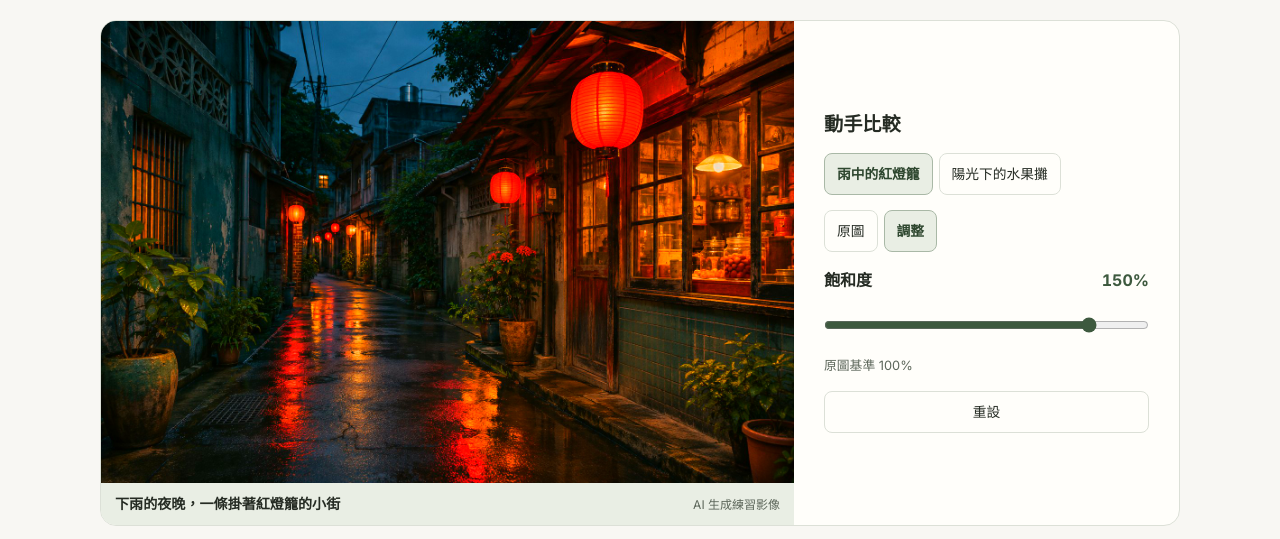
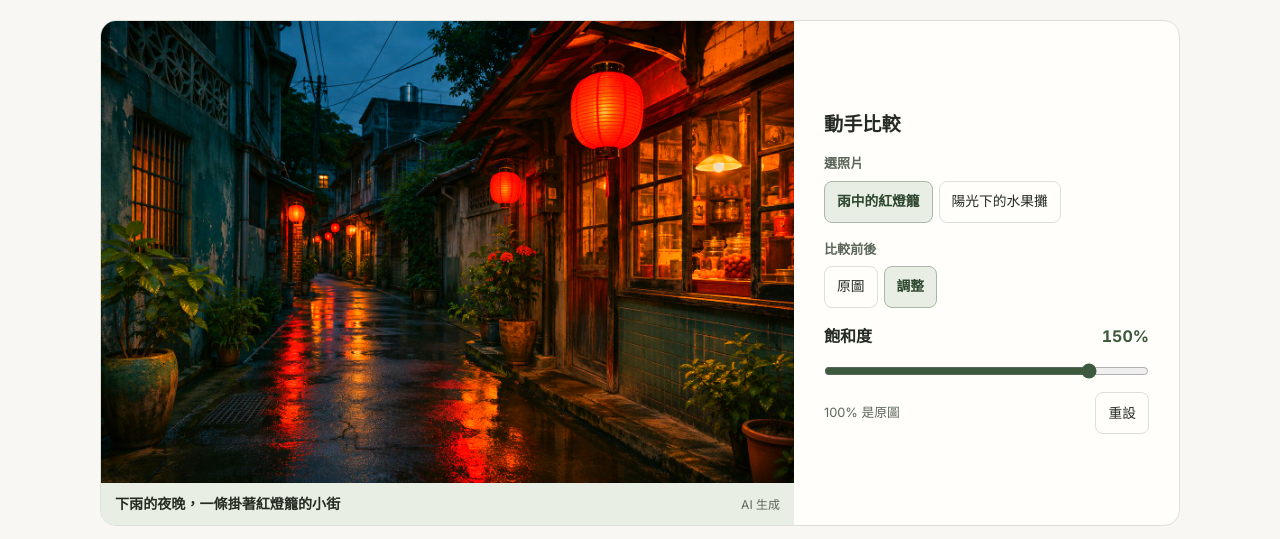
Before and after one commit to pinhao0827/pixel-darkroom, a plain HTML site: page docs/notes/color-saturation/index.html in a window 1280 px wide. Shown: the part 261-800 px from the top of the page. Drawn offline with Linux system fonts and the light colour scheme.

Commit message:
Simplify the site layout and practice controls

```diff
--- a/docs/notes/color-saturation/index.html
+++ b/docs/notes/color-saturation/index.html
@@ -4,7 +4,7 @@
   <meta charset="utf-8">
   <meta name="viewport" content="width=device-width, initial-scale=1">
   <meta name="description" content="從灰階到濃烈色彩，觀察紅燈籠與藍灰牆面如何改變。">
-  <meta name="theme-color" content="#11100f">
+  <meta name="theme-color" content="#f8f7f3">
   <title>飽和度｜修圖練習室</title>
   <link rel="stylesheet" href="../../assets/style.css">
   <script defer src="../../assets/app.js"></script>
@@ -18,7 +18,7 @@
   <main id="main" class="wrap">
     <a class="back" href="../../index.html#notes">← 回筆記目錄</a>
     <header class="article-header">
-      <p class="eyebrow mono">Saturation / 色彩</p>
+      <p class="eyebrow">Saturation / 色彩</p>
       <h1>飽和度</h1>
       <p class="description">從灰階到濃烈色彩，觀察紅燈籠與藍灰牆面如何改變。</p>
     </header>
@@ -26,25 +26,38 @@
       <div class="lab-photos">
         <figure data-practice-photo="rainy-alley.jpg">
     <img src="../../assets/rainy-alley.jpg" alt="下雨的夜晚，紅燈籠和店裡的燈光倒映在小街的路面上。" width="1536" height="1024">
-    <figcaption><span>下雨的夜晚，一條掛著紅燈籠的小街</span><span>AI 生成練習影像</span></figcaption>
+    <figcaption><span>下雨的夜晚，一條掛著紅燈籠的小街</span><span>AI 生成</span></figcaption>
   </figure><figure data-practice-photo="sunny-fruit-stall.jpg" hidden>
     <img src="../../assets/sunny-fruit-stall.jpg" alt="陽光照在柳橙和火龍果上，葉子的影子落在藍綠色木窗上。" width="1536" height="1024">
-    <figcaption><span>陽光照在水果、竹籃和木窗上</span><span>AI 生成練習影像</span></figcaption>
+    <figcaption><span>陽光照在水果、竹籃和木窗上</span><span>AI 生成</span></figcaption>
   </figure>
       </div>
       <div class="controls">
         <h2 id="lab-title">動手比較</h2>
-        <div class="filters photo-options" role="group" aria-label="選擇練習照片">
-          <button type="button" data-photo="rainy-alley.jpg" aria-pressed="true">雨中的紅燈籠</button><button type="button" data-photo="sunny-fruit-stall.jpg" aria-pressed="false">陽光下的水果攤</button>
+        <div class="control-group">
+          <p class="control-label" id="photo-label">選照片</p>
+          <div class="filters" role="group" aria-labelledby="photo-label">
+            <button type="button" data-photo="rainy-alley.jpg" aria-pressed="true">雨中的紅燈籠</button><button type="button" data-photo="sunny-fruit-stall.jpg" aria-pressed="false">陽光下的水果攤</button>
+          </div>
         </div>
-        <div class="filters" role="group" aria-label="比較影像">
-          <button type="button" data-view="original" aria-pressed="false">原圖</button>
-          <button type="button" data-view="adjusted" aria-pressed="true">調整</button>
+        <div class="control-group">
+          <p class="control-label" id="compare-label">比較前後</p>
+          <div class="filters" role="group" aria-labelledby="compare-label">
+            <button type="button" data-view="original" aria-pressed="false">原圖</button>
+            <button type="button" data-view="adjusted" aria-pressed="true">調整</button>
+          </div>
         </div>
-        <div class="slider-line"><label for="setting">飽和度</label><output for="setting">150%</output></div>
-        <input id="setting" type="range" min="0" max="180" value="150">
-        <p class="muted baseline">原圖基準 100%</p>
-        <button type="button" data-reset>重設</button>
+        <div class="control-group">
+          <div class="slider-line">
+            <label for="setting">飽和度</label>
+            <output for="setting">150%</output>
+          </div>
+          <input id="setting" type="range" min="0" max="180" value="150">
+          <div class="control-footer">
+            <p class="muted baseline">100% 是原圖</p>
+            <button type="button" data-reset>重設</button>
+          </div>
+        </div>
         <noscript><p>啟用 JavaScript 即可調整影像。</p></noscript>
       </div>
     </section>
@@ -57,6 +70,6 @@
       <a href="../../notes/contrast/index.html"><small>← 上一篇</small>對比</a>
       <span></span>
     </nav></main>
-  <footer class="site-footer"><div class="wrap bar"><span>修圖練習室</span><span class="mono">PHOTO EDITING LAB</span></div></footer>
+  <footer class="site-footer"><div class="wrap bar"><span>修圖練習室</span><a class="header-link" href="../../index.html#notes">瀏覽筆記</a></div></footer>
 </body>
 </html>
```
